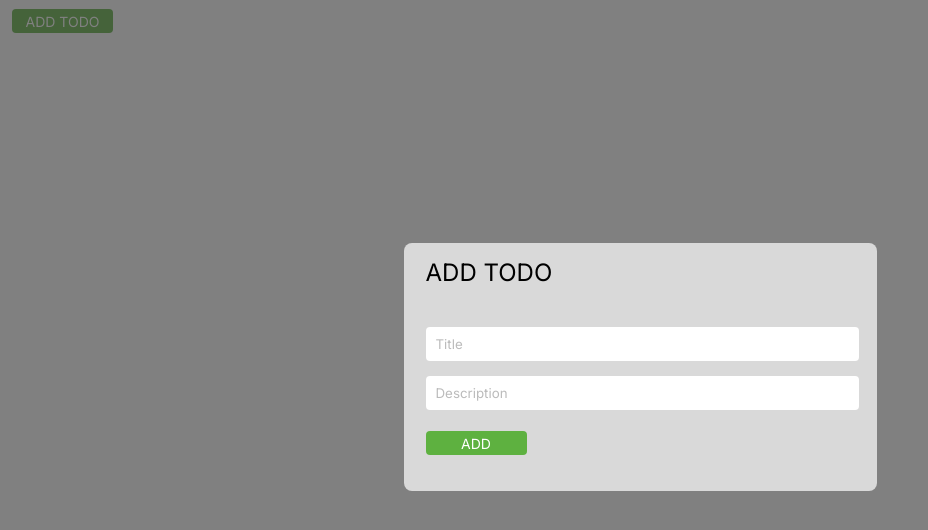
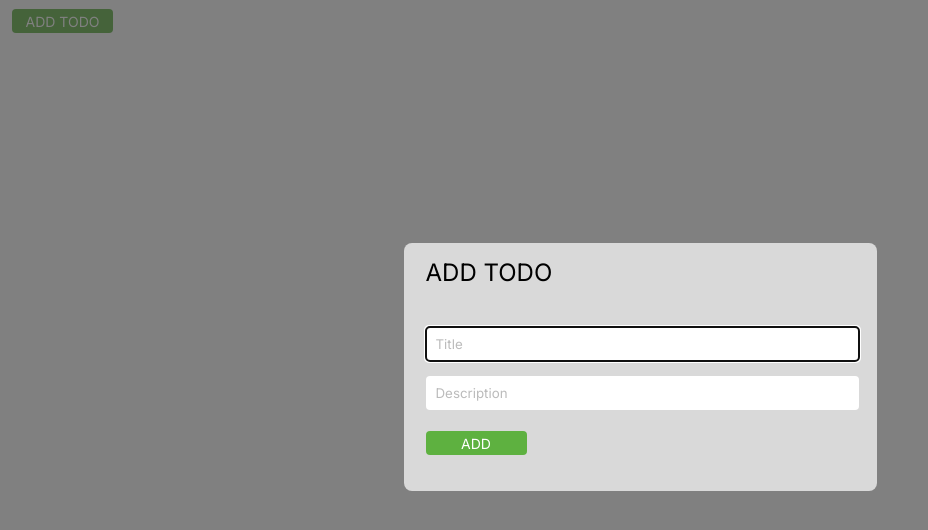
Before and after one commit to RWTW322/ToDoList, a plain HTML site: page index.html in a window 1280 px wide. Both pictures are taken after a click on the button "ADD TODO". Shown: the whole page, without its empty margins (0-928 px from the left). Drawn offline with Linux system fonts and the light colour scheme.

Commit message:
fix modal

```diff
--- a/index.html
+++ b/index.html
@@ -10,14 +10,7 @@
 <body>
   <div class="wrapper">
 
-    <div class="modal-wrapper">
-      <form class="modal-form">
-        <h2 class="modal-form_title">ADD TODO</h2>
-        <input type="text" name="title" class="modal-form_input-title" id="inputTitle" placeholder="Title" autofocus>
-        <input type="text" name="description" class="modal-form_input-description" id="inputDescription" placeholder="Description">
-        <button class="modal-form_input-submit button" id="submitBtn" type="submit">ADD</button>
-      </form>
-    </div>
+
 
     <button class="modalFormBtn button">ADD TODO</button>
     <ul class="toDolist">
--- a/styles.css
+++ b/styles.css
@@ -21,8 +21,10 @@
 }
 
 .modal-wrapper {
-    display: none;
+    display: flex;
     position: fixed;
+    top: 0;
+    left: 0;
     width: 100%;
     height: 100%;
     justify-content: center;
--- a/todolist.js
+++ b/todolist.js
@@ -22,7 +22,7 @@
  */
 
 const modalFormBtn = document.querySelector(".modalFormBtn");
-const modalForm = document.querySelector(".modal-wrapper");
+// const modalForm = document.querySelector(".modal-wrapper");
 const toDoList = document.querySelector(".toDolist");
 
 /**
@@ -140,19 +140,36 @@ function submitToDo(event) {
     addTodoToLS(newTodo)
     createTodo(newTodo);
     storedTodos = getTodoList();
-    modalForm.style.display = "none";
+    const modalForm = document.querySelector(".modal-wrapper");
+    document.body.removeChild(modalForm)
 }
 
 modalFormBtn.addEventListener("click", () => {
-    modalForm.style.display = "flex";
+    const modalData = `
 
+      <form class="modal-form">
+        <h2 class="modal-form_title">ADD TODO</h2>
+        <input type="text" name="title" class="modal-form_input-title" id="inputTitle" placeholder="Title" autofocus>
+        <input type="text" name="description" class="modal-form_input-description" id="inputDescription" placeholder="Description">
+        <button class="modal-form_input-submit button" id="submitBtn" type="submit">ADD</button>
+      </form>
+
+    `
+    const wrapper = document.createElement('div')
+    wrapper.classList.add('modal-wrapper')
+    wrapper.innerHTML = modalData;
+    document.body.appendChild(wrapper)
+    document.getElementById('inputTitle').focus();
+    const modalForm = document.querySelector(".modal-wrapper");
     modalForm.onsubmit = submitToDo
     // addBtn.addEventListener("click", submitToDo);
 });
 
 window.addEventListener("click", (event) => {
+    const modalForm = document.querySelector(".modal-wrapper");
     if (event.target === modalForm) {
-        modalForm.style.display = "none";
+
+        document.body.removeChild(modalForm)
     }
 });
 
```
